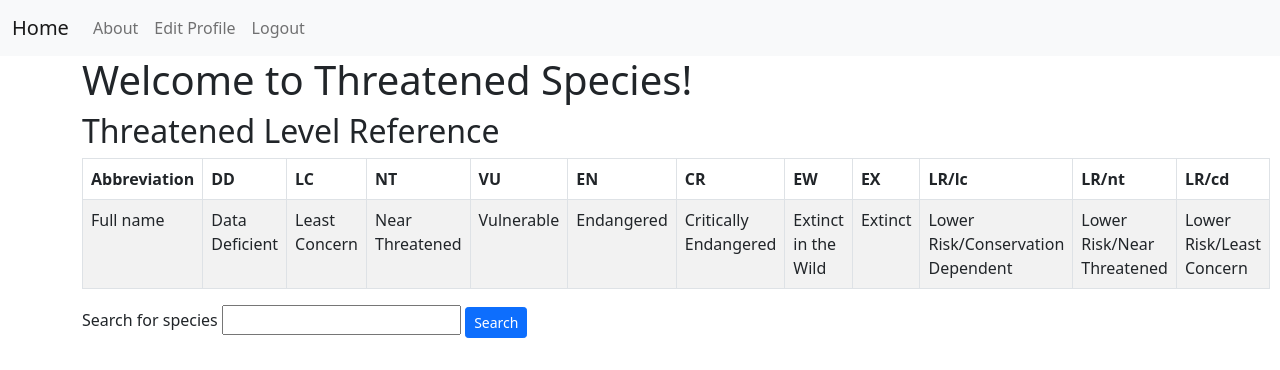
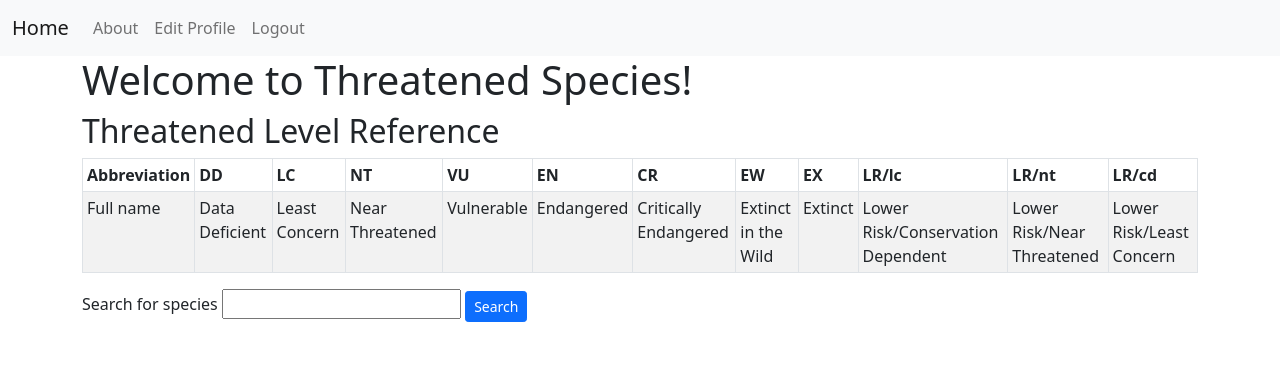
Before and after one commit to stgibson/capstone_1_threatened_species, a Flask app: page /home in a window 1280 px wide. Shown: the top 370 px of the page. Run offline with Flask 2, Linux system fonts and the light colour scheme; the visitor is signed in with stand-in values (Sample User, id 1); data comes from the database, SQL or seed files in the repository; data that the repository does not hold is empty.

Commit message:
Made reference table smaller. Modified templates/home.html.

```diff
--- a/templates/home.html
+++ b/templates/home.html
@@ -9,7 +9,7 @@
   <div class="row">
     <div class="col-12">
       <h2>Threatened Level Reference</h2>
-      <table class="table table-striped table-bordered">
+      <table class="table table-striped table-bordered table-sm">
         <thead>
           <tr>
             <th>Abbreviation</th>
```
